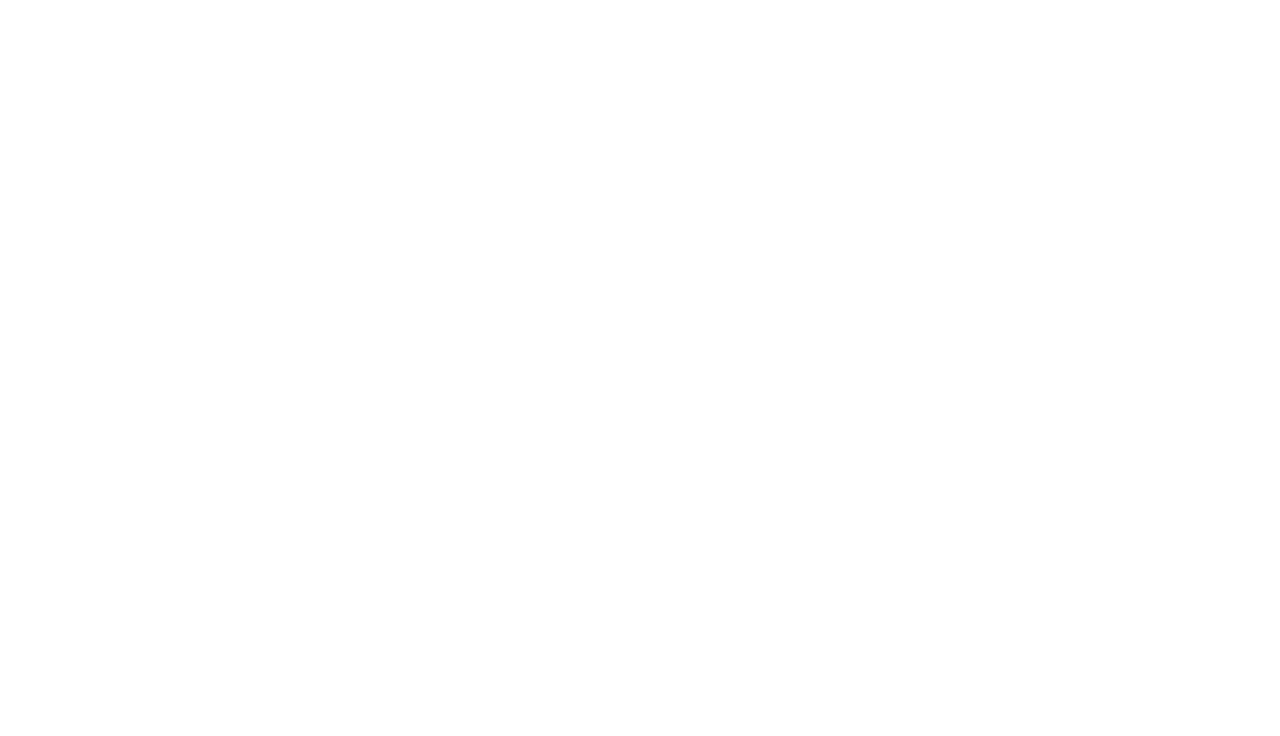
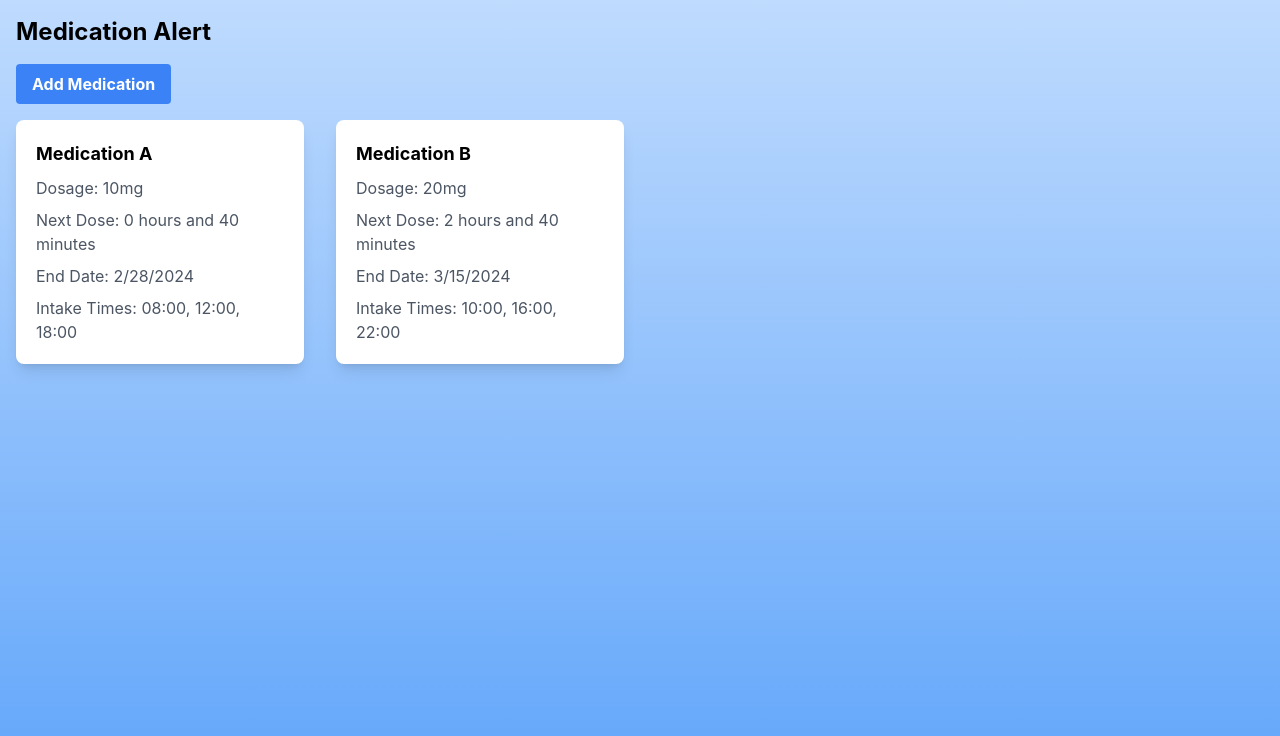
Before and after one commit to Hackdata2024/40-ee, a React (Create React App) app in the folder client/: page /medication-alerts in a window 1280 px wide. Shown: the top 736 px of the page. Built offline with nearby package versions, Linux system fonts and the light colour scheme.

Commit message:
Next Dose feature working

```diff
--- a/client/src/App.js
+++ b/client/src/App.js
@@ -25,7 +25,7 @@
         <Route path="/login" element={<Auth />} />
         <Route path="/task-reminders" element={<TaskReminders />} />
 
-        <Route path="/medication-alerts" component={MedicationAlerts} />
+        <Route path="/medication-alerts" element={<MedicationAlerts />} />
         {/*
         <Route path="/emergency-calling" component={EmergencyCalling} />
         <Route path="/positive-news-feed" component={PositiveNewsFeed} />
--- a/client/src/components/MedicationAlerts/MedicationAlerts.js
+++ b/client/src/components/MedicationAlerts/MedicationAlerts.js
@@ -1,28 +1,228 @@
-// client/src/components/MedicationAlerts/MedicationAlerts.js
-import React, { useState } from 'react';
+import React, { useState, useEffect } from "react";
 
-const MedicationAlerts = () => {
-    // Dummy data for medication alerts (replace with your actual data)
-    const dummyMedicationAlerts = [
-        { id: 1, name: 'Medication 1', time: '08:00 AM' },
-        { id: 2, name: 'Medication 2', time: '12:30 PM' },
-        { id: 3, name: 'Medication 3', time: '06:00 PM' },
+// Dummy medication data
+let dummyData = [
+  {
+    user_id: "61453c96e21fd8ec8c3b23ba",
+    name: "Medication A",
+    dosage: "10mg",
+    remindersEnabled: true,
+    lastTaken: new Date(),
+    endDate: new Date("2024-02-28"),
+    intakeTimes: ["08:00", "12:00", "18:00"],
+    daysOfWeek: ["Monday", "Wednesday", "Friday"],
+  },
+  {
+    user_id: "61453c96e21fd8ec8c3b23ba",
+    name: "Medication B",
+    dosage: "20mg",
+    remindersEnabled: true,
+    lastTaken: new Date(),
+    endDate: new Date("2024-03-15"),
+    intakeTimes: ["10:00", "16:00", "22:00"],
+    daysOfWeek: ["Tuesday", "Thursday", "Saturday"],
+  },
+  // Add more dummy data as needed
 ];
 
-    const [medicationAlerts, setMedicationAlerts] = useState(dummyMedicationAlerts);
+const useMedicationData = () => {
+  const [medications, setMedications] = useState([]);
+
+  useEffect(() => {
+    // Simulate fetching medication data from an API or database
+    // For now, we'll use the dummy data directly
+    setMedications(dummyData);
+  }, []);
+
+  return medications;
+};
+
+const MedicationAlert = () => {
+  const [showAddModal, setShowAddModal] = useState(false);
+  const [newMedication, setNewMedication] = useState({
+    name: "",
+    dosage: "",
+    endDate: "",
+    intakeTimes: [],
+  });
+  const [newTime, setNewTime] = useState("");
+
+  const medications = useMedicationData(); // Fetch medication data using the custom hook
+
+  const handleInputChange = (e) => {
+    const { name, value } = e.target;
+    setNewMedication({ ...newMedication, [name]: value });
+  };
+
+  const handleAddMedication = () => {
+    dummyData.push({
+      user_id: "61453c96e21fd8ec8c3b23ba",
+      ...newMedication,
+      intakeTimes: [...newMedication.intakeTimes, newTime],
+    });
+    setShowAddModal(false);
+    setNewMedication({ name: "", dosage: "", endDate: "", intakeTimes: [] });
+  };
+
+  const handleAddTime = () => {
+    if (newTime.match(/^([0-1]?[0-9]|2[0-3]):[0-5][0-9]$/)) {
+      setNewMedication({
+        ...newMedication,
+        intakeTimes: [...newMedication.intakeTimes, newTime],
+      });
+      setNewTime("");
+    } else {
+      alert("Please enter a valid time in the format HH:MM.");
+    }
+  };
+
+  const getNextIntakeTime = (intakeTimes) => {
+    const currentTime = new Date();
+    for (let time of intakeTimes) {
+      const [hours, minutes] = time.split(":");
+      const intakeDateTime = new Date();
+      intakeDateTime.setHours(hours);
+      intakeDateTime.setMinutes(minutes);
+      if (intakeDateTime > currentTime) {
+        return time;
+      }
+    }
+    return intakeTimes[0];
+  };
+
+  const calculateTimeLeft = (nextTime) => {
+    const currentTime = new Date();
+    const [hours, minutes] = nextTime.split(":");
+    const nextDateTime = new Date();
+    nextDateTime.setHours(hours);
+    nextDateTime.setMinutes(minutes);
+    if (nextDateTime < currentTime) {
+      nextDateTime.setDate(nextDateTime.getDate() + 1);
+    }
+    const timeDifference = nextDateTime - currentTime;
+    const hoursLeft = Math.floor(timeDifference / (1000 * 60 * 60));
+    const minutesLeft = Math.floor(
+      (timeDifference % (1000 * 60 * 60)) / (1000 * 60)
+    );
+    return `${hoursLeft} hours and ${minutesLeft} minutes`;
+  };
 
   return (
-        <div className="min-h-screen p-8">
-            <h2 className="text-3xl font-semibold mb-6">Medication Alerts</h2>
-            <div className="grid grid-cols-1 gap-4 md:grid-cols-2 lg:grid-cols-3">
-                {medicationAlerts.map((alert) => (
-                    <div
-                        key={alert.id}
-                        className="bg-white p-4 rounded-md shadow-md transition-transform transform hover:scale-105"
+    <div className="p-4 min-h-screen bg-gradient-to-b from-blue-200 to-blue-400">
+      <h2 className="text-2xl font-bold mb-4">Medication Alert</h2>
+      <button
+        onClick={() => setShowAddModal(true)}
+        className="bg-blue-500 hover:bg-blue-700 text-white font-bold py-2 px-4 rounded mb-4 transition-colors"
       >
-                        <h3 className="text-lg font-semibold mb-2">{alert.name}</h3>
-                        <p className="text-gray-600">Time: {alert.time}</p>
-                        {/* Add more information as needed */}
+        Add Medication
+      </button>
+      {showAddModal && (
+        <div className="fixed top-0 left-0 w-full h-full bg-gray-900 bg-opacity-50 flex justify-center items-center z-50">
+          <div className="bg-white rounded-lg shadow-lg p-6 w-1/2">
+            <h2 className="text-lg font-bold mb-4">Add New Medication</h2>
+            <div className="mb-4">
+              <label
+                className="block text-gray-700 text-sm font-bold mb-2"
+                htmlFor="name"
+              >
+                Name
+              </label>
+              <input
+                type="text"
+                name="name"
+                value={newMedication.name}
+                onChange={handleInputChange}
+                placeholder="Name"
+                className="shadow appearance-none border rounded w-full py-2 px-3 text-gray-700 leading-tight focus:outline-none focus:shadow-outline"
+              />
+            </div>
+            <div className="mb-4">
+              <label
+                className="block text-gray-700 text-sm font-bold mb-2"
+                htmlFor="dosage"
+              >
+                Dosage
+              </label>
+              <input
+                type="text"
+                name="dosage"
+                value={newMedication.dosage}
+                onChange={handleInputChange}
+                placeholder="Dosage"
+                className="shadow appearance-none border rounded w-full py-2 px-3 text-gray-700 leading-tight focus:outline-none focus:shadow-outline"
+              />
+            </div>
+            <div className="mb-4">
+              <label
+                className="block text-gray-700 text-sm font-bold mb-2"
+                htmlFor="endDate"
+              >
+                End Date
+              </label>
+              <input
+                type="date"
+                name="endDate"
+                value={newMedication.endDate}
+                onChange={handleInputChange}
+                className="shadow appearance-none border rounded w-full py-2 px-3 text-gray-700 leading-tight focus:outline-none focus:shadow-outline"
+              />
+            </div>
+            <div className="flex items-center mb-4">
+              <input
+                type="text"
+                value={newTime}
+                onChange={(e) => setNewTime(e.target.value)}
+                placeholder="Intake Time (HH:MM)"
+                className="shadow appearance-none border rounded flex-grow py-2 px-3 text-gray-700 leading-tight focus:outline-none focus:shadow-outline mr-2"
+              />
+              <button
+                onClick={handleAddTime}
+                className="bg-blue-500 hover:bg-blue-700 text-white font-bold py-2 px-4 rounded transition-colors"
+              >
+                Add Time
+              </button>
+            </div>
+            <div className="mb-4">
+              <label className="block text-gray-700 text-sm font-bold mb-2">
+                Intake Times
+              </label>
+              <div className="flex flex-wrap">
+                {newMedication.intakeTimes.map((time, index) => (
+                  <span
+                    key={index}
+                    className="mr-2 mb-2 px-2 py-1 bg-blue-100 text-blue-800 rounded-full"
+                  >
+                    {time}
+                  </span>
+                ))}
+              </div>
+            </div>
+            <button
+              onClick={handleAddMedication}
+              className="bg-blue-500 hover:bg-blue-700 text-white font-bold py-2 px-4 rounded transition-colors mt-4"
+            >
+              Add Medication
+            </button>
+          </div>
+        </div>
+      )}
+      <div className="flex flex-wrap -m-4">
+        {medications.map((medication, index) => (
+          <div key={index} className="p-4 w-full sm:w-1/2 lg:w-1/3 xl:w-1/4">
+            <div className="bg-white rounded-lg shadow-lg p-5 hover:shadow-xl transition-shadow duration-300">
+              <h3 className="text-lg font-bold mb-2">{medication.name}</h3>
+              <p className="text-gray-600 mb-2">Dosage: {medication.dosage}</p>
+              <p className="text-gray-600 mb-2">
+                Next Dose:{" "}
+                {calculateTimeLeft(getNextIntakeTime(medication.intakeTimes))}
+              </p>
+              <p className="text-gray-600 mb-2">
+                End Date: {new Date(medication.endDate).toLocaleDateString()}
+              </p>
+              <p className="text-gray-600">
+                Intake Times: {medication.intakeTimes.join(", ")}
+              </p>
+            </div>
           </div>
         ))}
       </div>
@@ -30,4 +230,4 @@
   );
 };
 
-export default MedicationAlerts;
+export default MedicationAlert;
```
Also changed, not shown: client/src/components/TaskReminders/TaskReminders.js (+21 -8 lines). Lines whose indentation alone changed are shown as unchanged.
